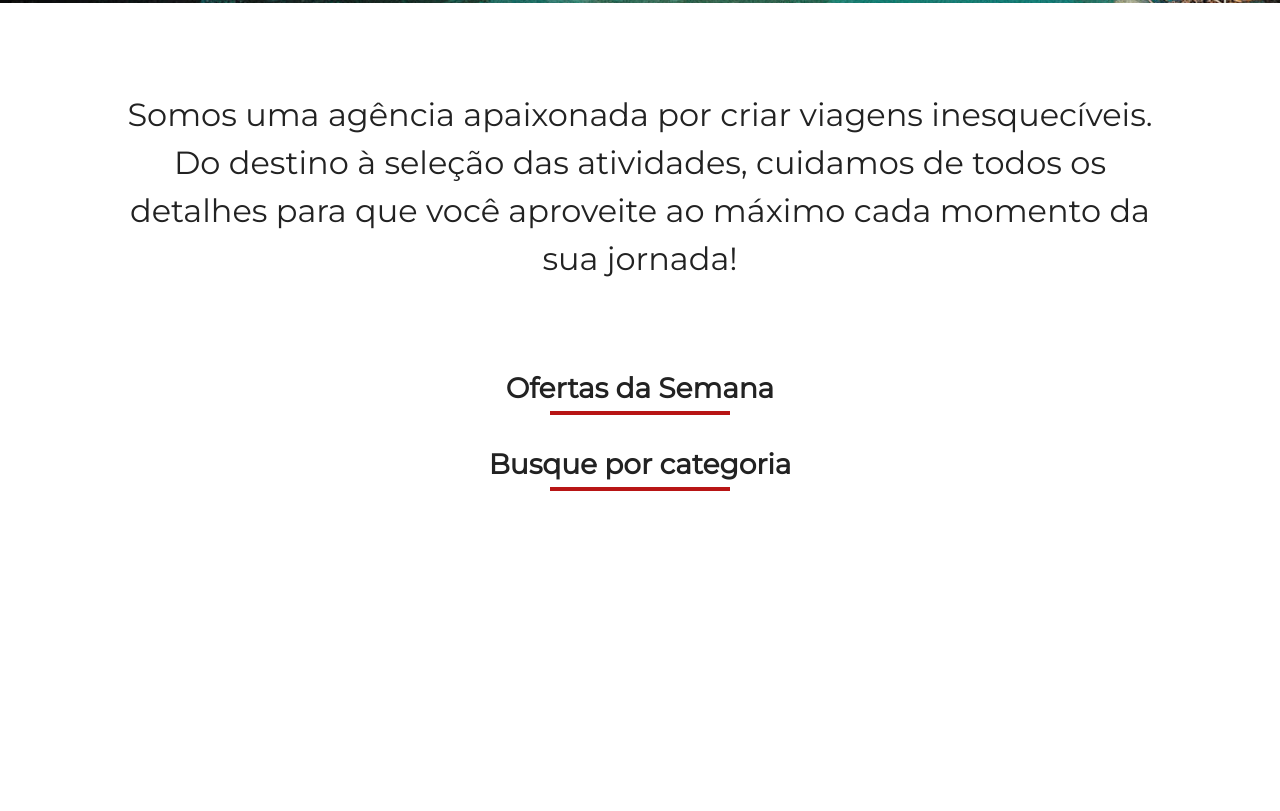
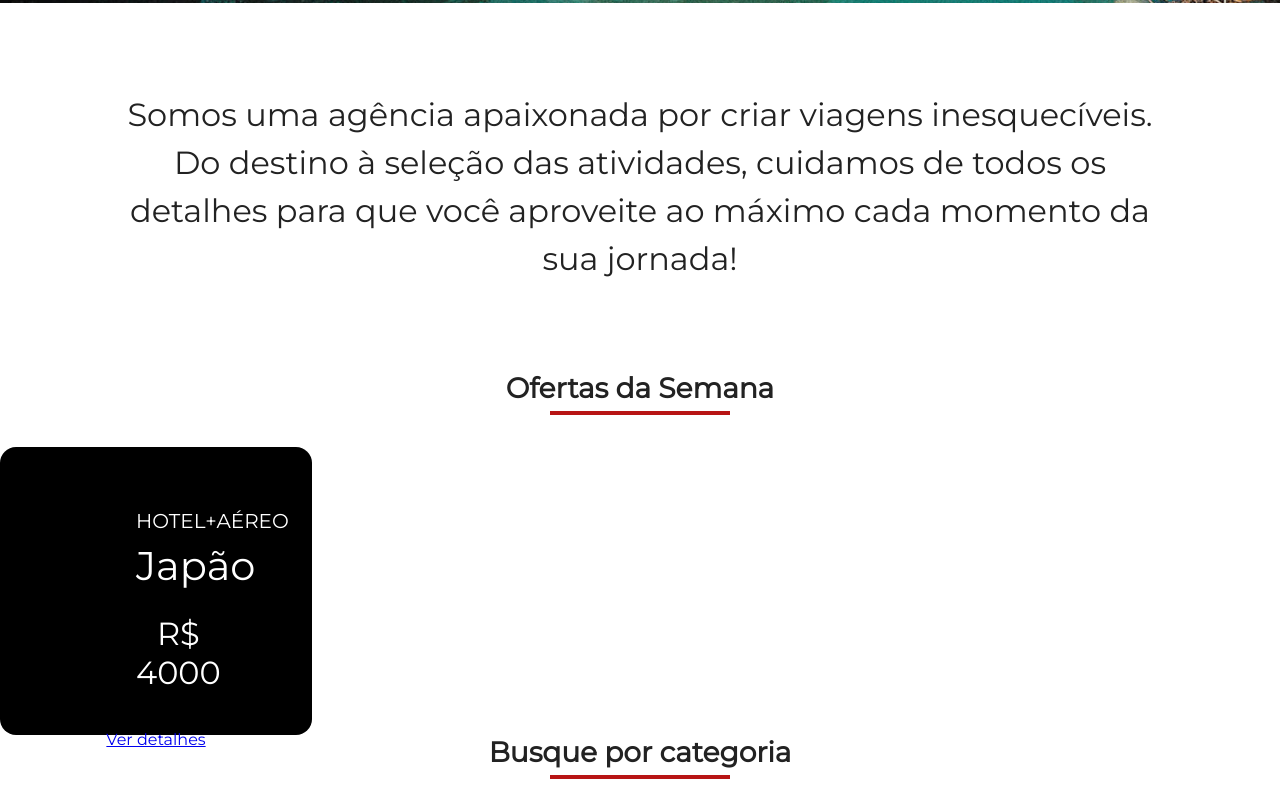
Before and after one commit to rayssalany/jornada-viagens, a plain HTML site: page index.html in a window 1280 px wide. Shown: the part 757-1568 px from the top of the page. Before the commit the page ends 1280 px from the top, so only its background shows below. Drawn offline with Linux system fonts and the light colour scheme.

Commit message:
cria estrutura do card de oferta

```diff
--- a/css/offers.css
+++ b/css/offers.css
@@ -0,0 +1,33 @@
+.card {
+  color: var(--text-secondary-color);
+  background-color: black;
+  width: 312px;
+  height: 288px;
+  box-sizing: border-box;
+  padding: 24px 16px;
+  border-radius: 16px;
+  text-align: center;
+}
+
+.card header {
+  display: block;
+  background-color: transparent;
+  position: static;
+}
+
+.card header p {
+  font-size: 20px;
+  font-weight: var(--text-weight);
+}
+
+.card header h3 {
+  font-size: 40px;
+  font-weight: var(--text-weight);
+  margin: 8px 0 0;
+}
+
+.card header span {
+  display: inline-block;
+  font-size: 32px;
+  margin-top: 24px;
+}
--- a/index.html
+++ b/index.html
@@ -62,6 +62,18 @@
         <h2>Ofertas da Semana</h2>
         <hr />
       </div>
+      <div class="offers-cards">
+        <article class="card">
+          <header>
+            <p>HOTEL+AÉREO</p>
+            <h3>Japão <br /></h3>
+            <span>R$ 4000</span>
+          </header>
+          <footer>
+            <a href="#" class="button">Ver detalhes</a>
+          </footer>
+        </article>
+      </div>
     </section>
     <section class="categories">
       <div class="section-title">
```
